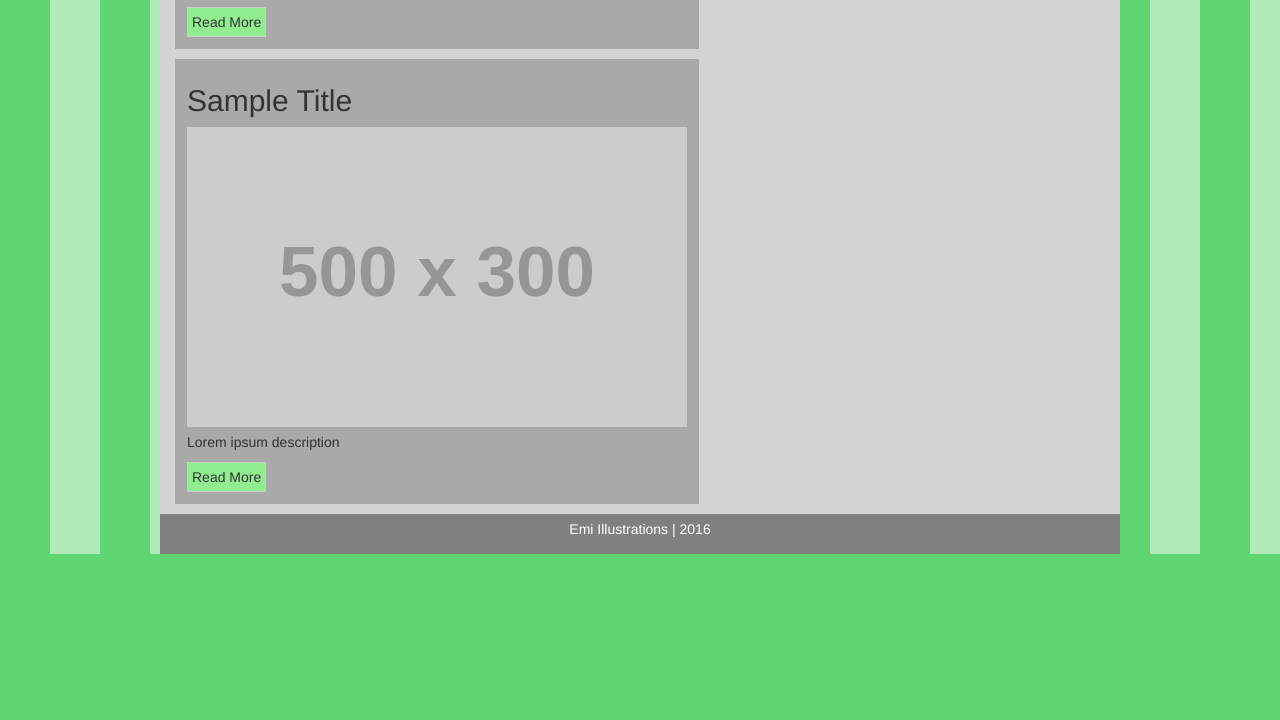
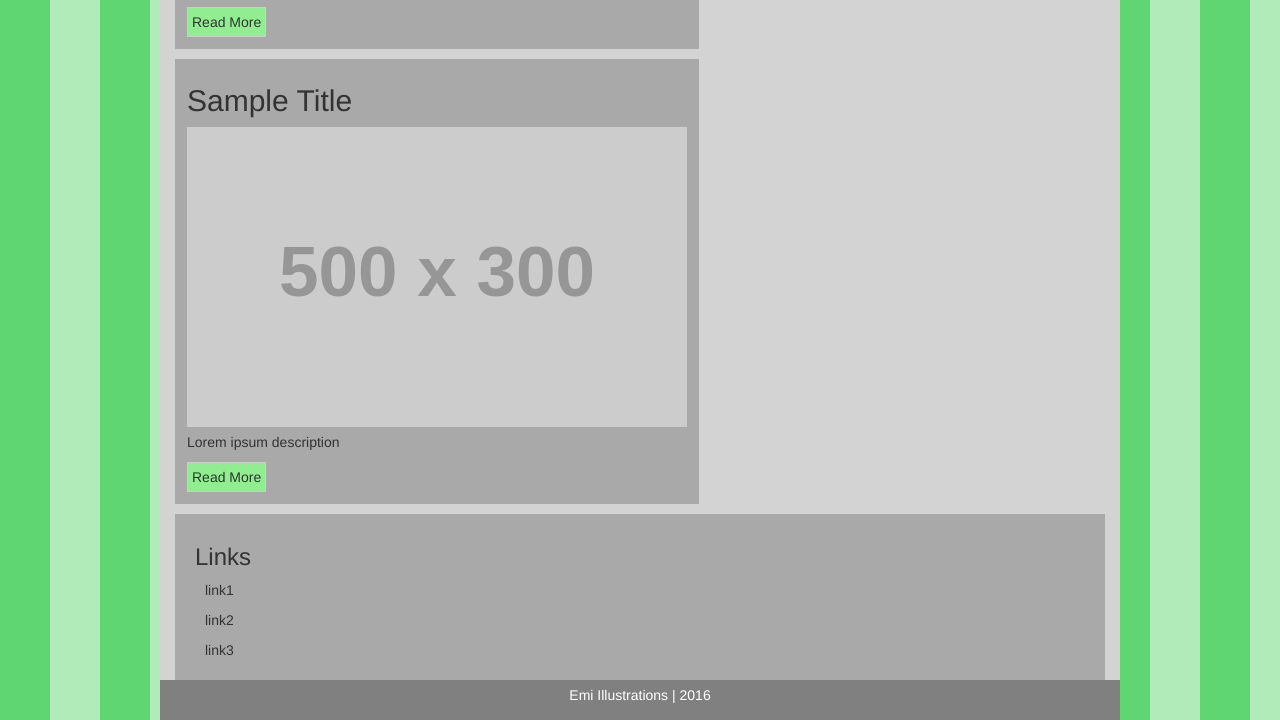
Before and after one commit to haleyelder/Emi-ComicWebsite, a plain HTML site: page index.html in a window 1280 px wide. Shown: the part 1174-1894 px from the top of the page. Before the commit the page ends 1728 px from the top, so only its background shows below. Drawn offline with nearby package versions, Linux system fonts and the light colour scheme; placeholder pictures from the web are drawn by us; files whose address does not match are found by name.

Commit message:
starting sidebar

```diff
--- a/css/style.css
+++ b/css/style.css
@@ -73,6 +73,14 @@ i {
   display:inline-block;
 }
 
+#sidebar {
+  background-color: darkgray;
+  padding: 10px 20px;
+}
+
+#sidebar p {
+  margin-left: 10px;
+}
 footer {
   margin: 0 auto;
   width: 75%;
--- a/index.html
+++ b/index.html
@@ -71,6 +71,16 @@
   </div>
 </div>
 
+<div class="container-fluid">
+    <div id="sidebar">
+        <h3> Links </h3>
+        <p> link1</p>
+        <p> link2</p>
+        <p> link3</p>
+
+    </div>
+
+</div>
 
 
 <footer>
```
Also changed, not shown: styles/layout-styles.css (deleted).
